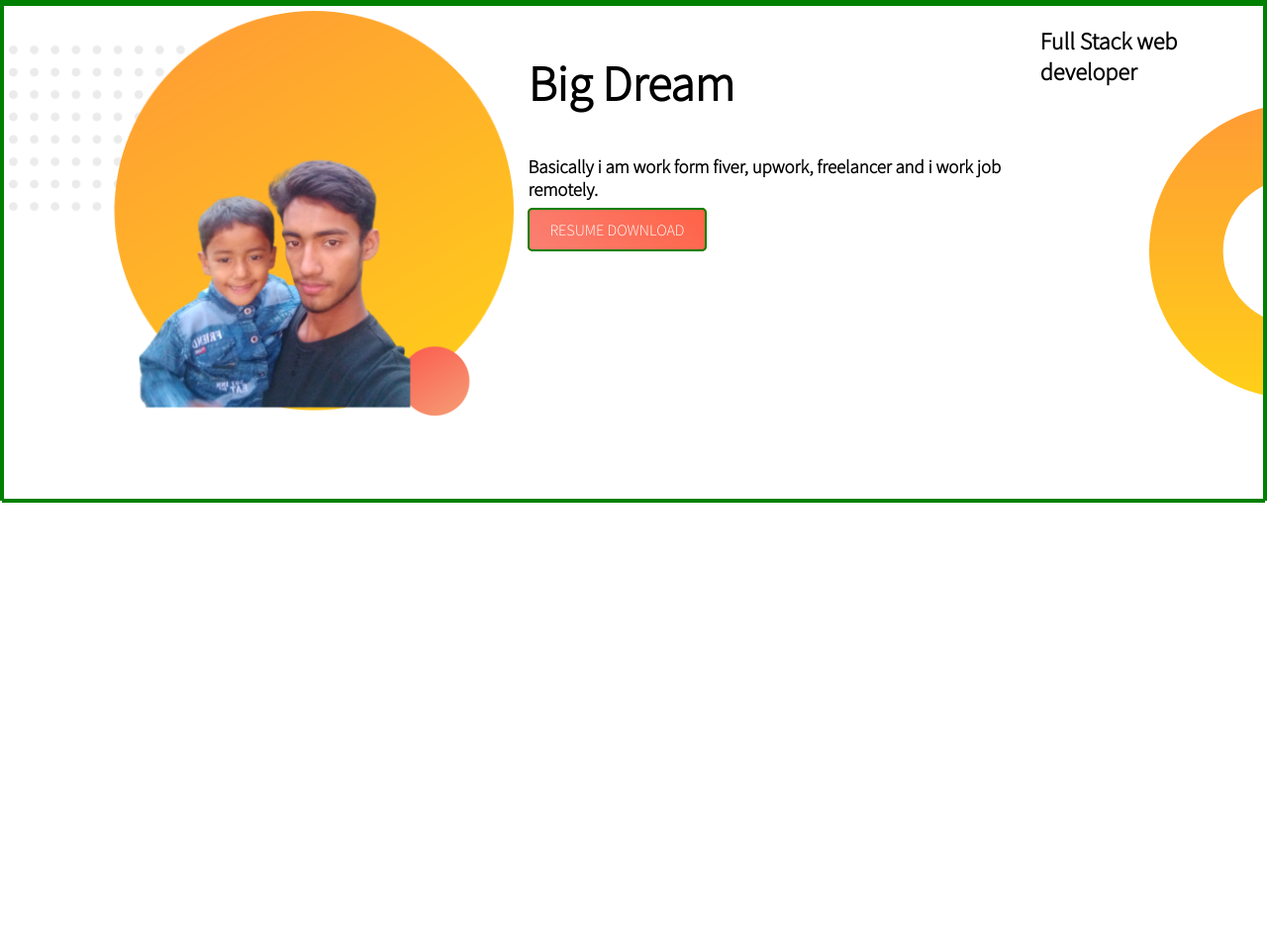
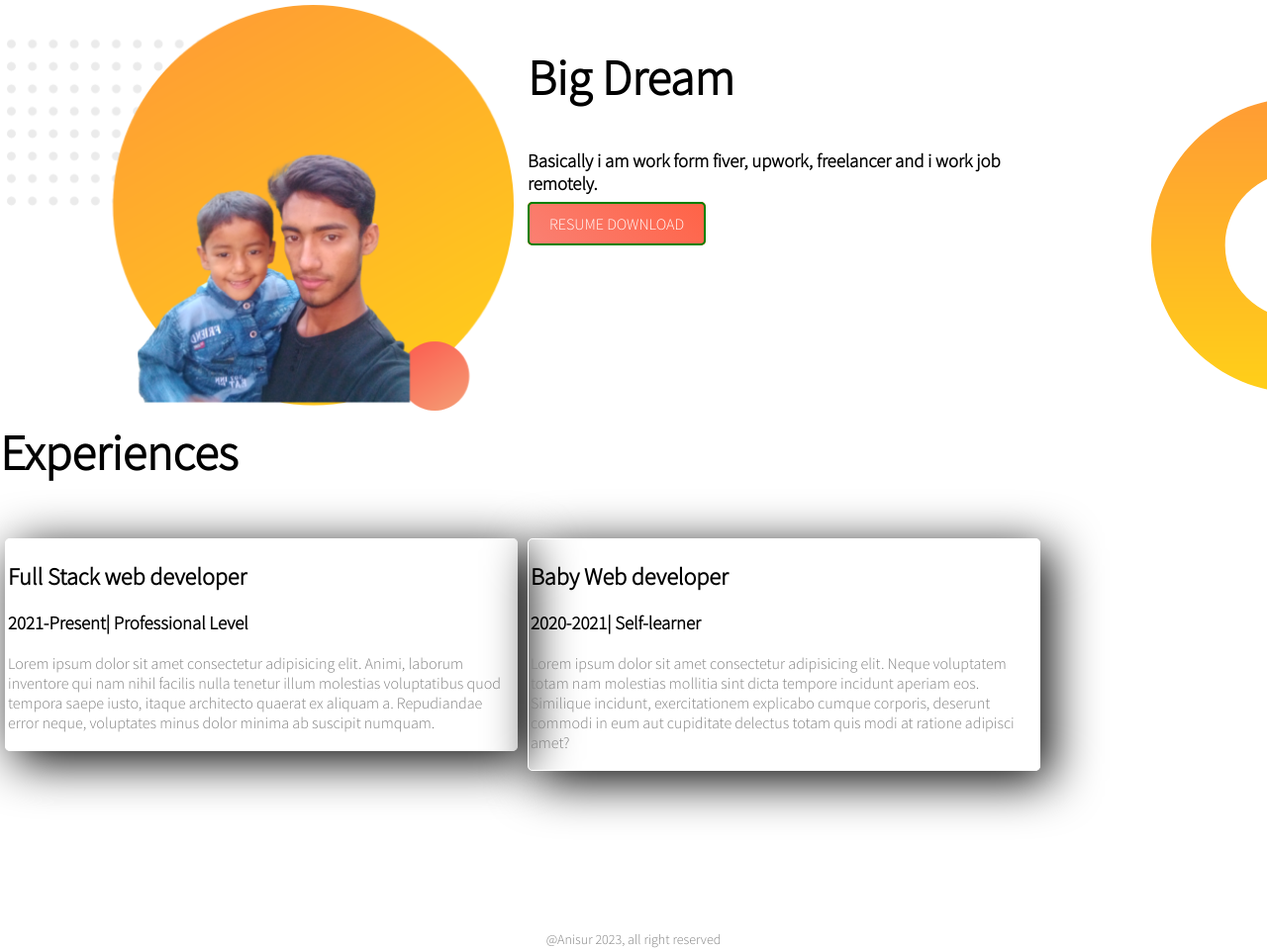
Before and after one commit to Anisur2024/Personal-Portfolio, a plain HTML site: page index.html in a window 1280 px wide. Shown: the part 502-1460 px from the top of the page at 99% size. Before the commit the page ends 1010 px from the top, so only its background shows below. Drawn offline with Linux system fonts and the light colour scheme.

Commit message:
complete personal portfolio

```diff
--- a/index.html
+++ b/index.html
@@ -32,12 +32,21 @@
              <h3>Basically i am work form fiver, upwork, freelancer and i work job remotely.</h3>
             <a class="button" href="http://google.com" target="_blank" rel="noopener noreferrer">RESUME DOWNLOAD</a>
         </div>
-     <section class="experiences-area"> <!--third section-->
-            <div>
+        <section class="experiences-area"> <!--third section-->
+            <h1>Experiences</h1>
+            <div class="half-width half-area">
                 <h2>Full Stack web developer</h2>
+                <h3>2021-Present| Professional Level</h3>
+                <p>Lorem ipsum dolor sit amet consectetur adipisicing elit. Animi, laborum inventore qui nam nihil facilis nulla tenetur illum molestias voluptatibus quod tempora saepe iusto, itaque architecto quaerat ex aliquam a. Repudiandae error neque, voluptates minus dolor minima ab suscipit numquam.</p>
+            </div>
+            <div class="half-width half-area">
+                <h2>Baby Web developer</h2>
+                <h3>2020-2021| Self-learner</h3>
+                <p>  Lorem ipsum dolor sit amet consectetur adipisicing elit. Neque voluptatem totam nam molestias mollitia sint dicta tempore incidunt aperiam eos. Similique incidunt, exercitationem explicabo cumque corporis, deserunt commodi in eum aut cupiditate delectus totam quis modi at ratione adipisci amet?</p>
             </div>
         </section>
-    </section>
-
+        <footer>
+            <p>@Anisur 2023, all right reserved</p>
+        </footer>
 </body>
 </html>
--- a/style.css
+++ b/style.css
@@ -31,7 +31,7 @@ p{
 }
 section{
     height: 500px;
-    border: 2px solid green;
+    clear: both;
 
 }
 .button{
@@ -43,3 +43,12 @@ section{
     color: white;
     background-image: linear-gradient(45deg,salmon,tomato);
 }
+.half-area{
+    border: 1px solid white;
+    border-radius: 5px;
+    box-shadow: 10px 10px 50px;
+}
+footer p{
+    text-align: center;
+    font-size: 14px;
+}
```
